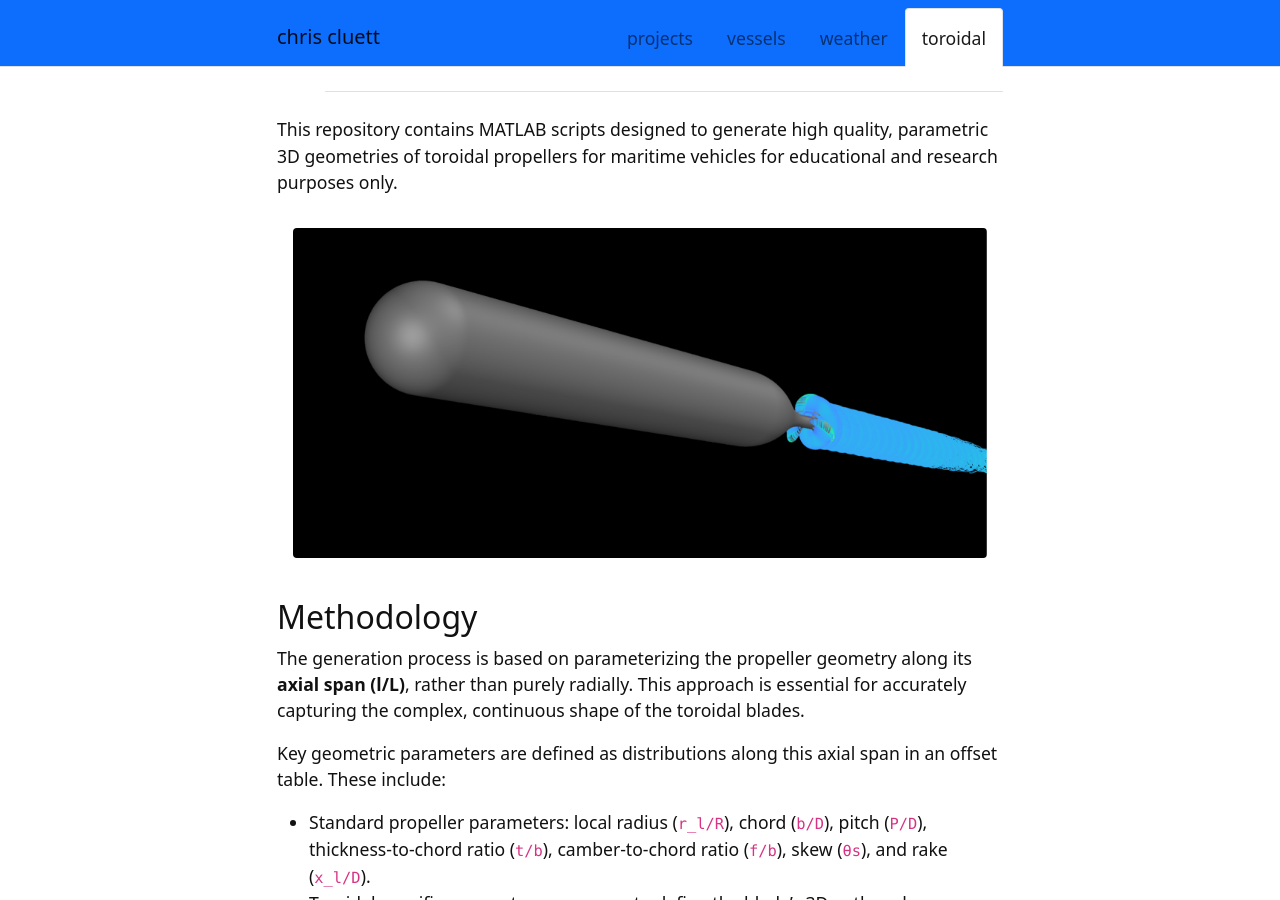
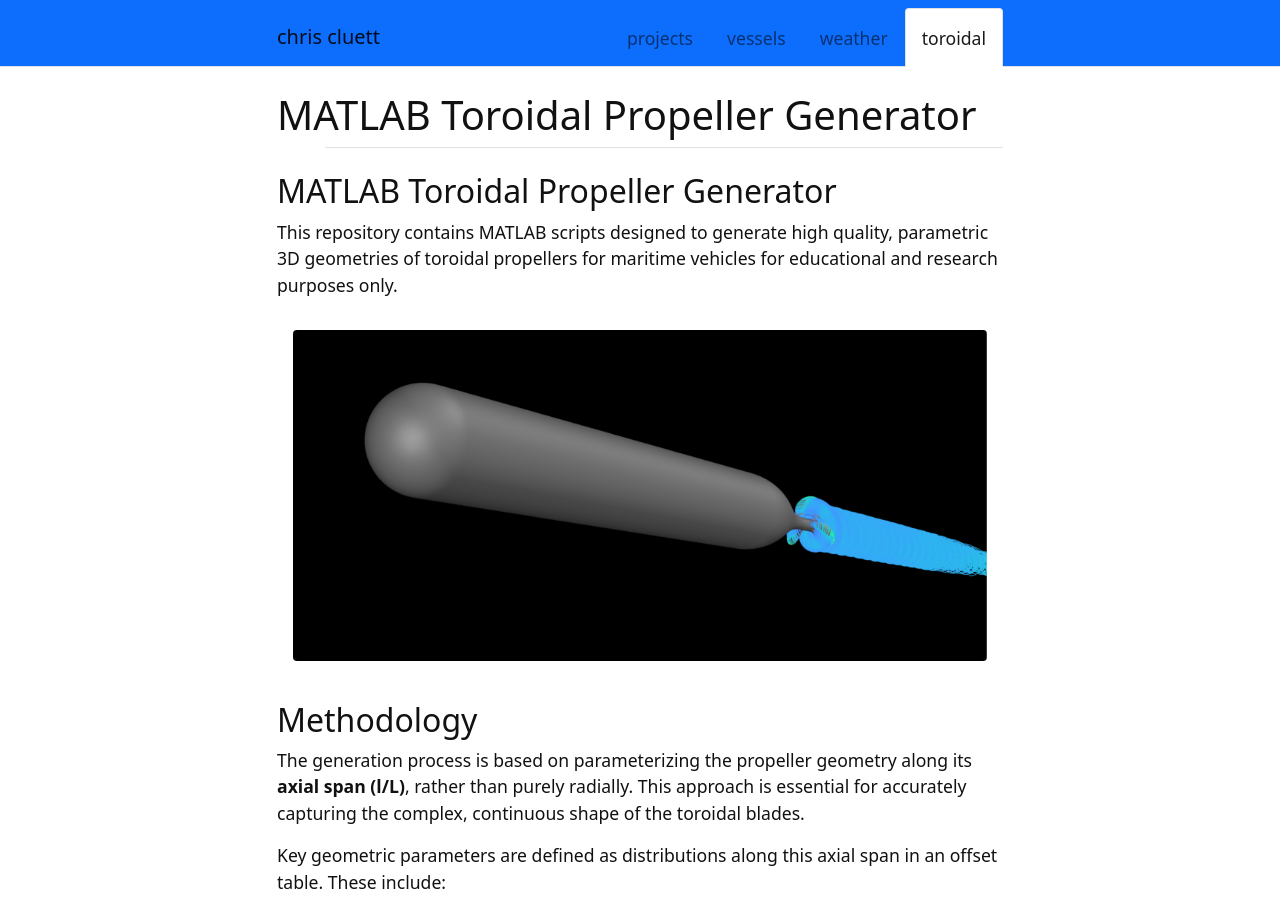
Before and after one commit to ccluett/website, a Jekyll site: the page built from content/toroidal.md, in a window 1280 px wide and 900 px high. Built offline with Jekyll 4.4.1, drawn with Linux system fonts in a browser that asks for light colours; nearby versions of some CDN libraries; our own code applies the rules of GitHub Pages for plain Markdown files.

Commit message:
Update toroidal.md

```diff
--- a/content/toroidal.md
+++ b/content/toroidal.md
@@ -1,6 +1,8 @@
 ---
 nav: toroidal
 ---
+
+## MATLAB Toroidal Propeller Generator
 
 This repository contains MATLAB scripts designed to generate high quality, parametric 3D geometries of toroidal propellers for maritime vehicles for educational and research purposes only.
 
```
